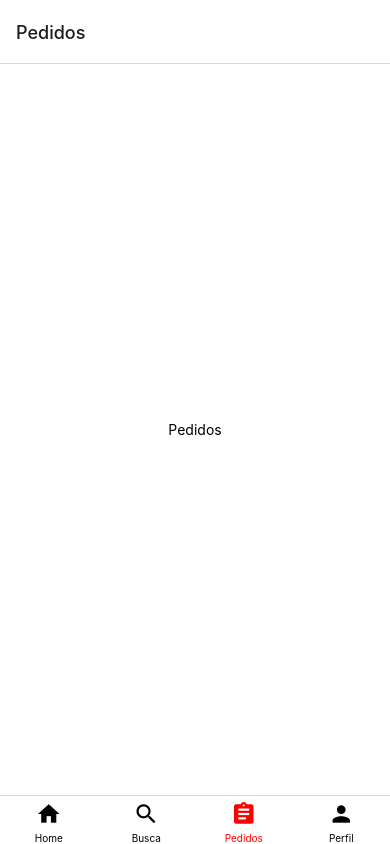
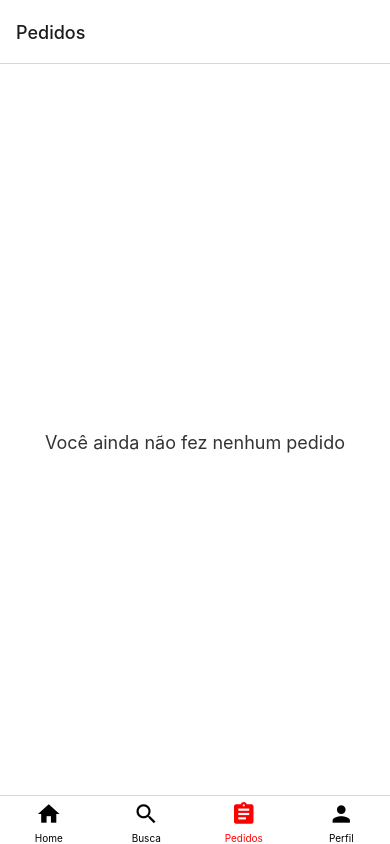
Before and after one commit to mariagerotti/ifoodClone-ReactNative, a React Native app: screen /Pedidos in a window 390 px wide. Built offline with nearby package versions, Linux system fonts and the light colour scheme; no server answers.

Commit message:
inserção pedidos

```diff
--- a/package.json
+++ b/package.json
@@ -11,6 +11,7 @@
   "dependencies": {
     "@expo/webpack-config": "^18.0.1",
     "@react-navigation/bottom-tabs": "^6.5.7",
+    "@react-navigation/material-top-tabs": "^6.6.3",
     "@react-navigation/native": "^6.1.6",
     "@react-navigation/stack": "^6.3.16",
     "axios": "^1.4.0",
@@ -20,6 +21,7 @@
     "react": "18.2.0",
     "react-dom": "18.2.0",
     "react-native": "0.71.8",
+    "react-native-tab-view": "^3.5.2",
     "react-native-web": "~0.18.10"
   },
   "devDependencies": {
--- a/src/Screens/Pedidos/index.js
+++ b/src/Screens/Pedidos/index.js
@@ -1,10 +1,10 @@
 import React from 'react';
-import { View, Text, StyleSheet } from 'react-native';
+import { View, Image, Text, StyleSheet } from 'react-native';
 
 export default function Pedidos() {
   return (
     <View style={styles.container}>
-      <Text>Pedidos</Text>
+      <Text style={styles.aviso}>Você ainda não fez nenhum pedido</Text>
     </View>
   );
 }
@@ -16,4 +16,9 @@ const styles = StyleSheet.create({
     alignItems: 'center',
     justifyContent: 'center',
   },
+  aviso: {
+    marginTop: 25,
+    fontSize: 18,
+    color: '#333',
+  },
 });
```
Also changed, not shown: 1 other file (tests, documents, lock files or other folders).
